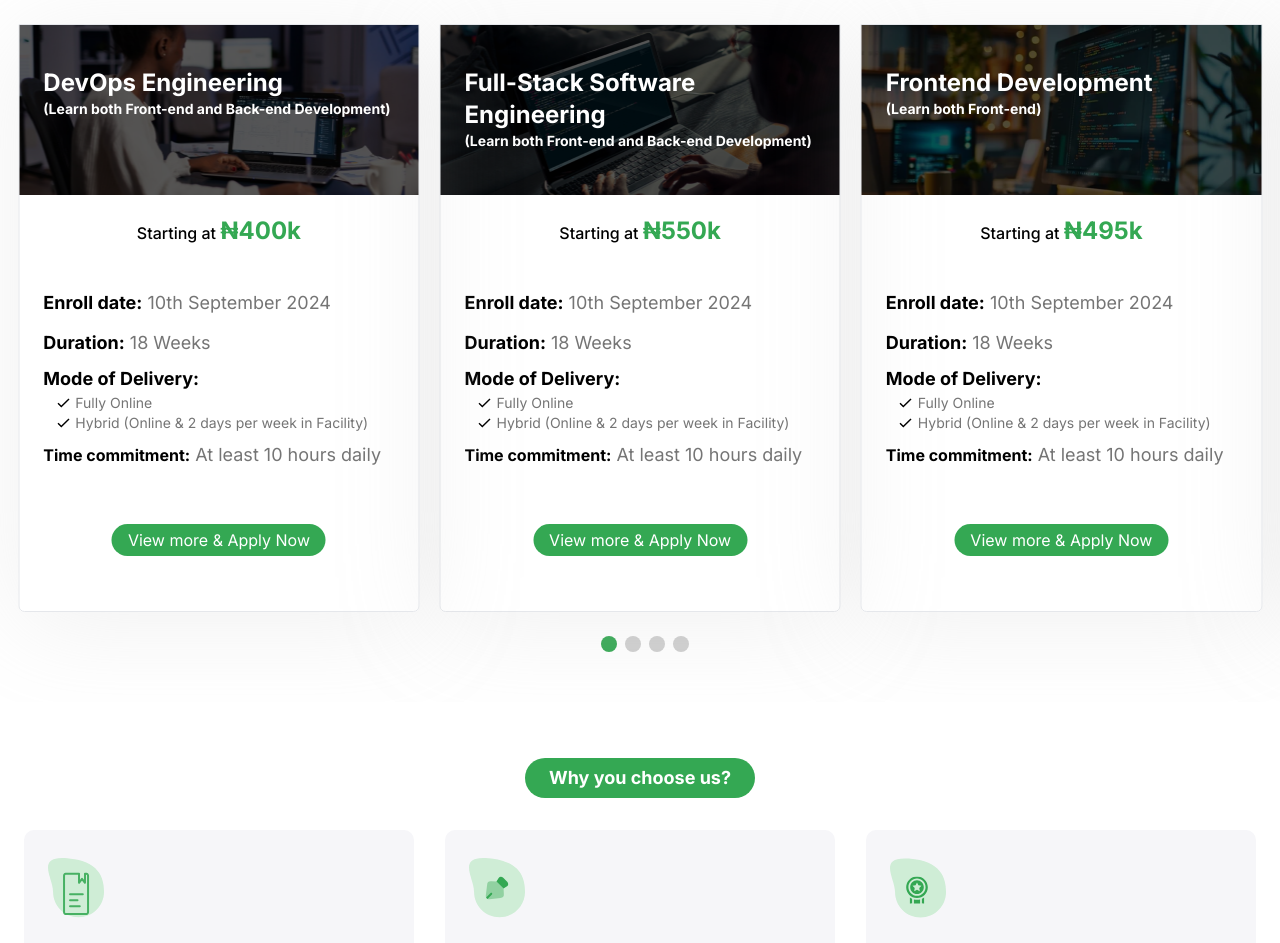
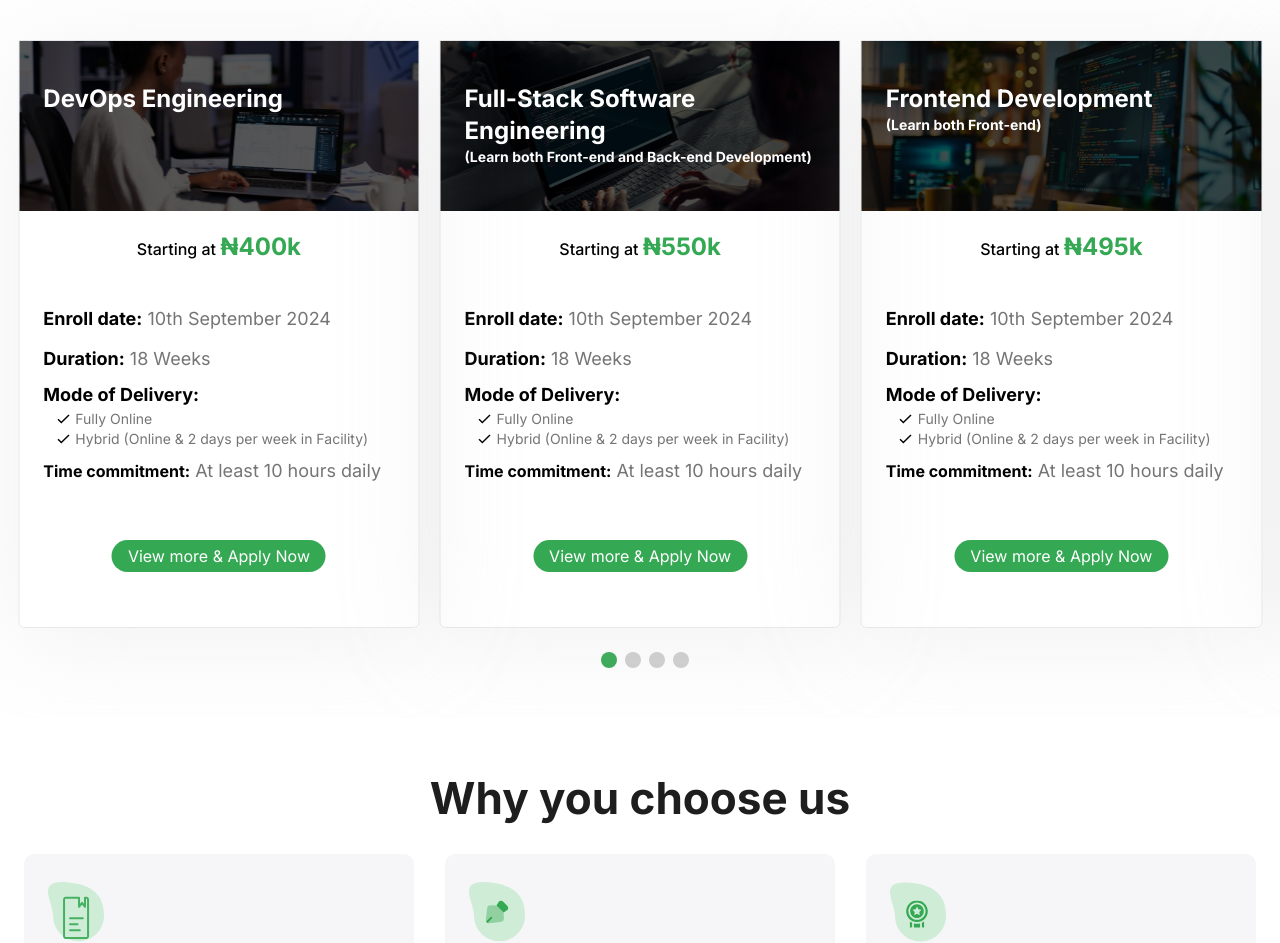
Before and after one commit to UzoAfrica/Ddd-SIte, a Next.js app: page / in a window 1280 px wide. Shown: the part 3346-4289 px from the top of the page. Built offline with nearby package versions, Linux system fonts and the light colour scheme.

Commit message:
adjusted

```diff
--- a/components/WhyChooseUs.tsx
+++ b/components/WhyChooseUs.tsx
@@ -6,7 +6,7 @@ import Image from 'next/image'
 function WhyChooseUs() {
   return (
     <div className="mx-auto max-w-screen-xl container my-14 md:px-6 px-3">
-        <Heading title="Why you choose us?"/>
+        <Heading title="Why you choose us"/>
         <div className="grid md:grid-cols-2 lg:grid-cols-3 gap-[31px] mt-[32px]">
             {data.map((item) => {
                 return (
--- a/components/common/Decadev.tsx
+++ b/components/common/Decadev.tsx
@@ -58,7 +58,7 @@ function Decadev({ pageType }: IDecadev) {
       )}
       {pageType === "main" && (
         <>
-          <Heading title="Decadevs" />
+          {/* <Heading title="Decadevs" /> */}
           <h1 className="text-center text-2xl lg:text-[32px] font-bold  mt-[34px] md:w-[75%] mx-auto">
             Meet some of our Decagon Alumni Decadevs
           </h1>
--- a/components/common/Heading.tsx
+++ b/components/common/Heading.tsx
@@ -1,5 +1,4 @@
 import { data } from '@/data'
-import React from 'react'
 
 interface IHeading {
     title: string
@@ -8,16 +7,7 @@ interface IHeading {
 function Heading({title}: IHeading) {
   return (
        <div className='flex justify-center'>
-         <p className='font-[700] text-lg bg-[#34A853] px-6 py-1.5 text-white  rounded-[32px]'>{title}</p>
-         <div className='grid grid-cols-3'>
-            {data.map((item) => {
-                return (
-                    <div key={item.id}>
-
-                    </div>
-                )
-            })}
-         </div>
+         <p className='font-[700] text-3xl text-center md:text-[44px] px-6 py-1.5 text-[#1E1E1E]  rounded-[32px]'>{title}</p>
        </div>
   )
 }
--- a/components/main/Training.tsx
+++ b/components/main/Training.tsx
@@ -203,9 +203,9 @@ function Training() {
               <h1 className="text-white font-[700] text-2xl">
                 DevOps Engineering
               </h1>
-              <p className="text-white text-sm font-[700]">
-                (Learn both Front-end and Back-end Development)
-              </p>
+              {/* <p className="text-white text-sm font-[700]">
+
+              </p> */}
             </div>
             <div className="px-6">
               <h1 className="text-center font-[500] mt-5">
@@ -283,7 +283,7 @@ function Training() {
         <div className="grid md:grid-cols-2 gap-6 lg:hidden">
           <div className="border-[1px]  border-[rgba(0, 0, 0, 0.08)] custom-shadow rounded-b-md">
             <div className="bg-fullstack pl-6 pt-[42px] h-[170px] pb-[45px]">
-              <h1 className="text-white font-[700] text-2xl">
+              <h1 className="text-white font-[700] pr-2 text-2xl">
                 Full-Stack Software Engineering
               </h1>
               <p className="text-white text-sm font-[700]">
```
